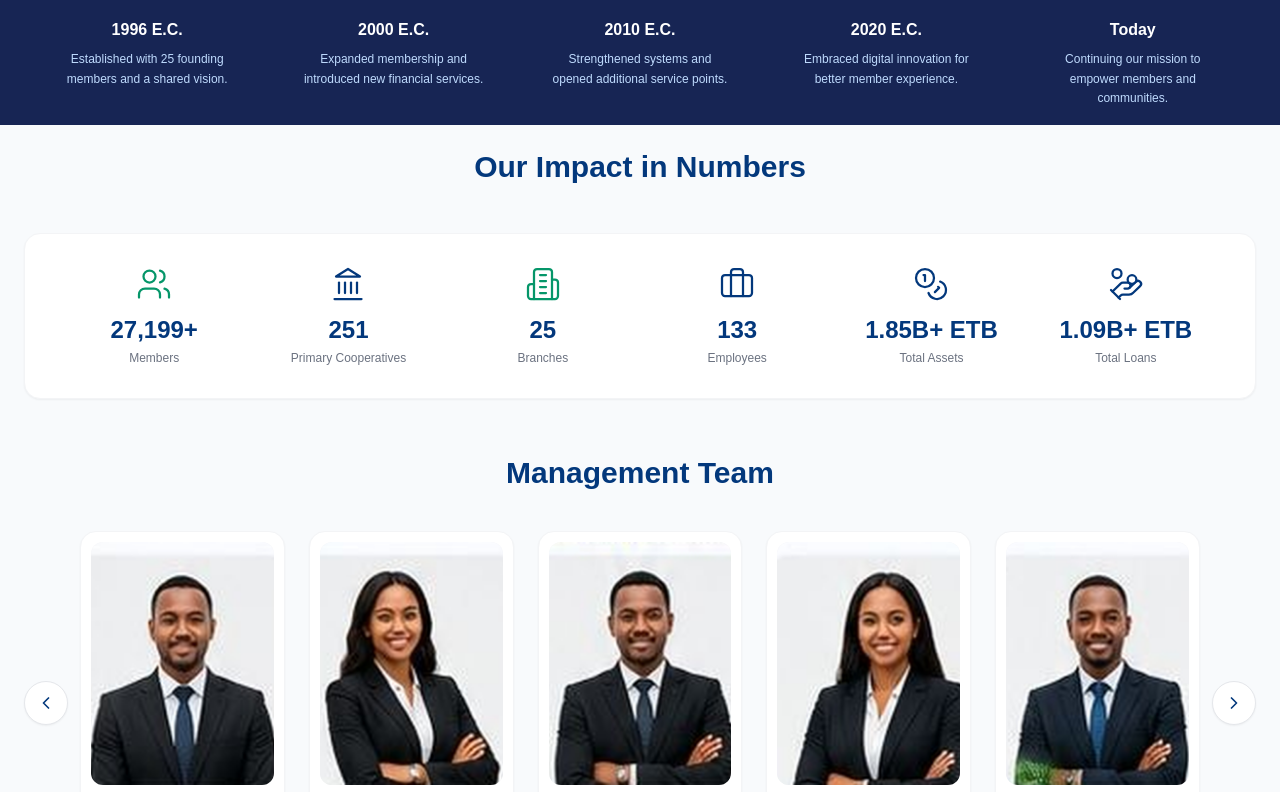
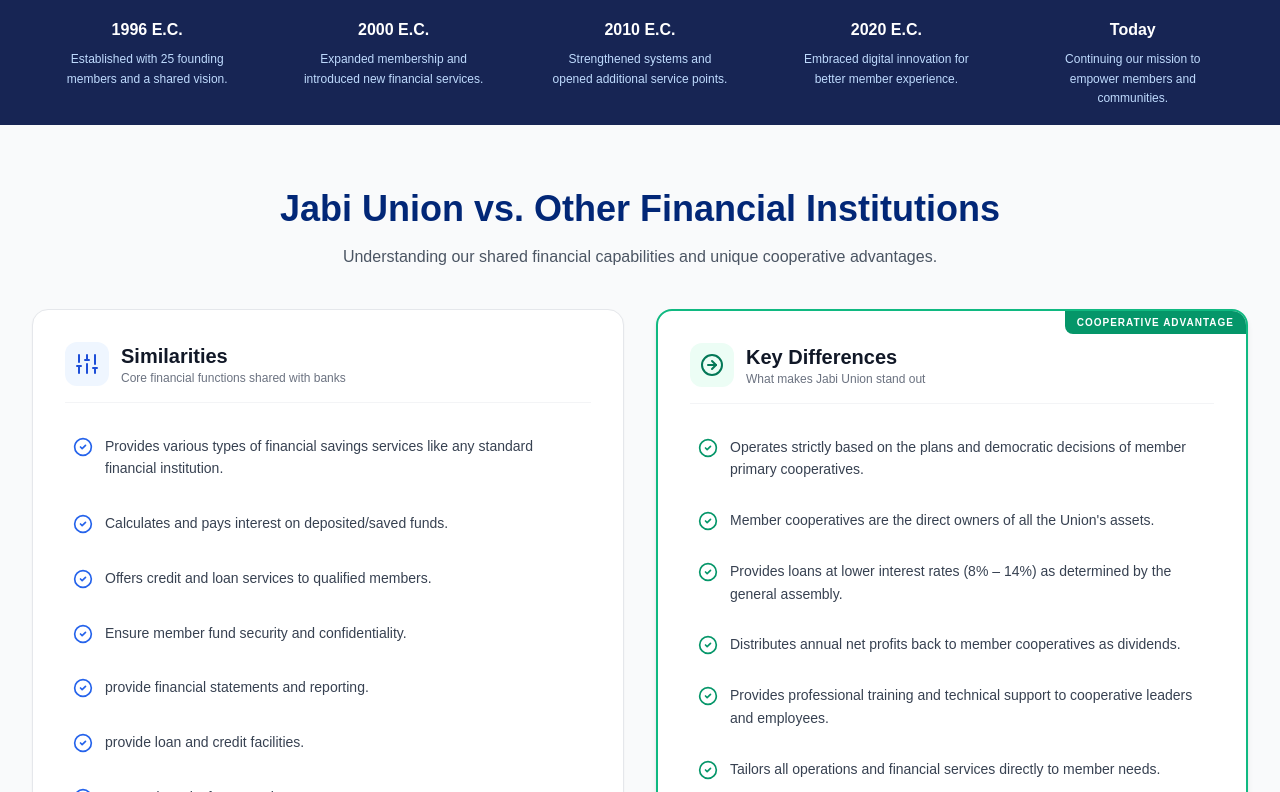
Before and after one commit to melaku2402/website-jabi, a Next.js app: page /en/about in a window 1280 px wide. Shown: the part 1588-2380 px from the top of the page. Built offline with nearby package versions, Linux system fonts and the light colour scheme.

Commit message:
page(about): update localized about page route structure

```diff
--- a/src/app/(website)/[locale]/about/page.tsx
+++ b/src/app/(website)/[locale]/about/page.tsx
@@ -1,3 +1,4 @@
+import { getTranslations } from 'next-intl/server';
 import { AboutHero } from '@/components/about/AboutHero';
 import { WhoWeAre } from '@/components/about/WhoWeAre';
 import { VisionMissionValues } from '@/components/about/VisionMissionValues';
@@ -8,17 +9,18 @@ import { PartnersStrip } from '@/components/home/PartnersStrip';
 import { ServicesCTA } from '@/components/services/ServicesCTA';
 import { ImpactStats } from '@/components/about/ImpactStats';
 import ScrollReveal from "@/components/ui/ScrollReveal";
+import UnionComparisonSection from '@/components/about/UnionComparisonSection';
 export async function generateMetadata({
   params,
 }: {
   params: Promise<{ locale: string }>;
 }) {
   const { locale } = await params;
+  const t = await getTranslations({ locale, namespace: 'Metadata' });
 
   return {
-    title: 'About Us | Jabi Cooperatives Saving & Credit Union S.C',
-    description:
-      'Learn about Jabi Cooperatives Saving & Credit Union — our story, vision, mission, values, objectives, journey and management team.',
+    title: `${t('about.title')} | ${t('suffix')}`,
+    description: t('about.description'),
   };
 }
 
@@ -44,6 +46,9 @@ export default async function AboutPage({
       <ScrollReveal delayMs={300}>
         <Journey />
       </ScrollReveal>
+      <ScrollReveal>
+        <UnionComparisonSection />
+      </ScrollReveal>
       <ScrollReveal delayMs={400}>
         <ImpactStats />
       </ScrollReveal>
```
